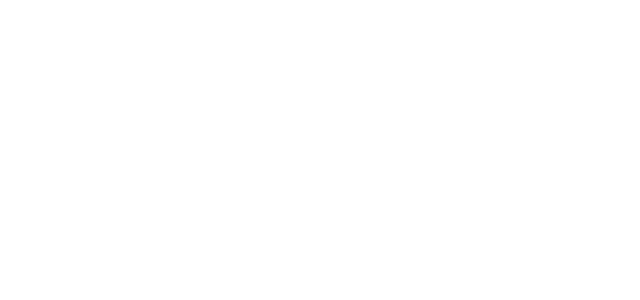
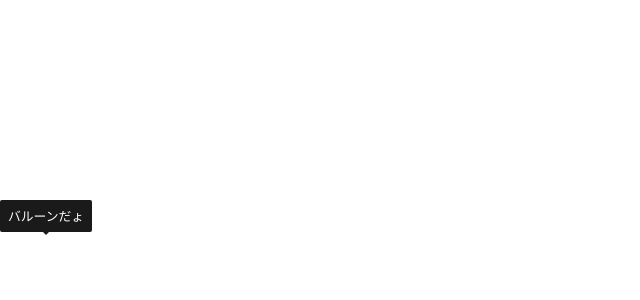
Before and after one commit to mkpn/nuxt-example, a Nuxt app: page /atomic_design_practice in a window 1280 px wide. Before the commit this address had no page. Shown: the top 300 px of the page, without its empty margins (0-640 px from the left). Built offline with nearby package versions, Linux system fonts and the light colour scheme.

Commit message:
atomic designの教本進めてるぉ なんかposition　top left　を同時に設定する方法がわからん？

```diff
--- /dev/null
+++ b/atom/Balloon/balloon_index.vue
@@ -0,0 +1,44 @@
+<template>
+  <span class="balloon"
+        style>{{ balloonLabel }}</span>
+</template>
+
+<script>
+  export default {
+    props: {
+      balloonLabel: {
+        type: String,
+        default: "デフォルト"
+      },
+    },
+    name: "balloon_index.vue"
+  }
+</script>
+
+<style scoped>
+
+  .balloon {
+    background-color: #1a1a1a;
+    border-radius: 2px;
+    color: white;
+    display: inline-block;
+    font-size: 0.8rem;
+    padding: 0.4rem 0.5rem;
+    position: relative;
+  }
+
+  .balloon::after {
+    border-color: #1a1a1a transparent transparent transparent;
+    border-style: solid;
+    border-width: 3px 3px 0 3px;
+    bottom: 0;
+    content: "";
+    display: block;
+    height: 0;
+    left: 50%;
+    position: absolute;
+    transform: translate(-50%, 100%);
+    width: 0;
+  }
+
+</style>
--- /dev/null
+++ b/atom/Image/image_index.vue
@@ -0,0 +1,19 @@
+<template>
+  <img :src="resourceUrlß"/>
+</template>
+
+<script>
+  export default {
+    name: "image_index",
+    props: {
+      resourceUrl: {
+        type: String,
+        default: ""
+      },
+    },
+  }
+</script>
+
+<style scoped>
+
+</style>
--- /dev/null
+++ b/pages/atomic_design_practice.vue
@@ -0,0 +1,24 @@
+<template>
+  <div>
+    <Balloon balloonLabel="バルーンだょ" v-bind:style="{top:'200px', left:'200 px'}"/>
+    <MyImg
+      resourceUrl="https://www.kigawaya.com/sake/assets_c/2017/07/a9c6dd512981caf5ac16d15967c5c7c0d1458ad9-thumb-autox500-11057.jpg"/>
+  </div>
+</template>
+
+<script>
+  import Balloon from '~/atom/Balloon/balloon_index.vue';
+  import MyImg from '~/atom/Image/image_index.vue';
+
+  export default {
+    name: "atomic_design_practice",
+    components: {
+      Balloon,
+      MyImg,
+    },
+  }
+</script>
+
+<style scoped>
+
+</style>
--- a/pages/hello_world.vue
+++ b/pages/hello_world.vue
@@ -11,6 +11,7 @@
       </div>
     </div>
     <rx-test/>
+    <balloon balloon-label="削除する"/>
   </section>
 </template>
 
@@ -19,7 +20,8 @@
   import AppLogo from '~/components/AppLogo.vue'
   import RxTest from '~/components/RxTest.vue'
   // Ajax通信ライブラリ
-  import axios from 'axios';
+  import axios from 'axios'
+  import Balloon from '~/atom/Balloon/balloon_index.vue'
 
   export default {
     data: () => ({
@@ -32,6 +34,7 @@
       TestComponent,
       AppLogo,
       RxTest,
+      Balloon,
     },
 
     methods: {
```
